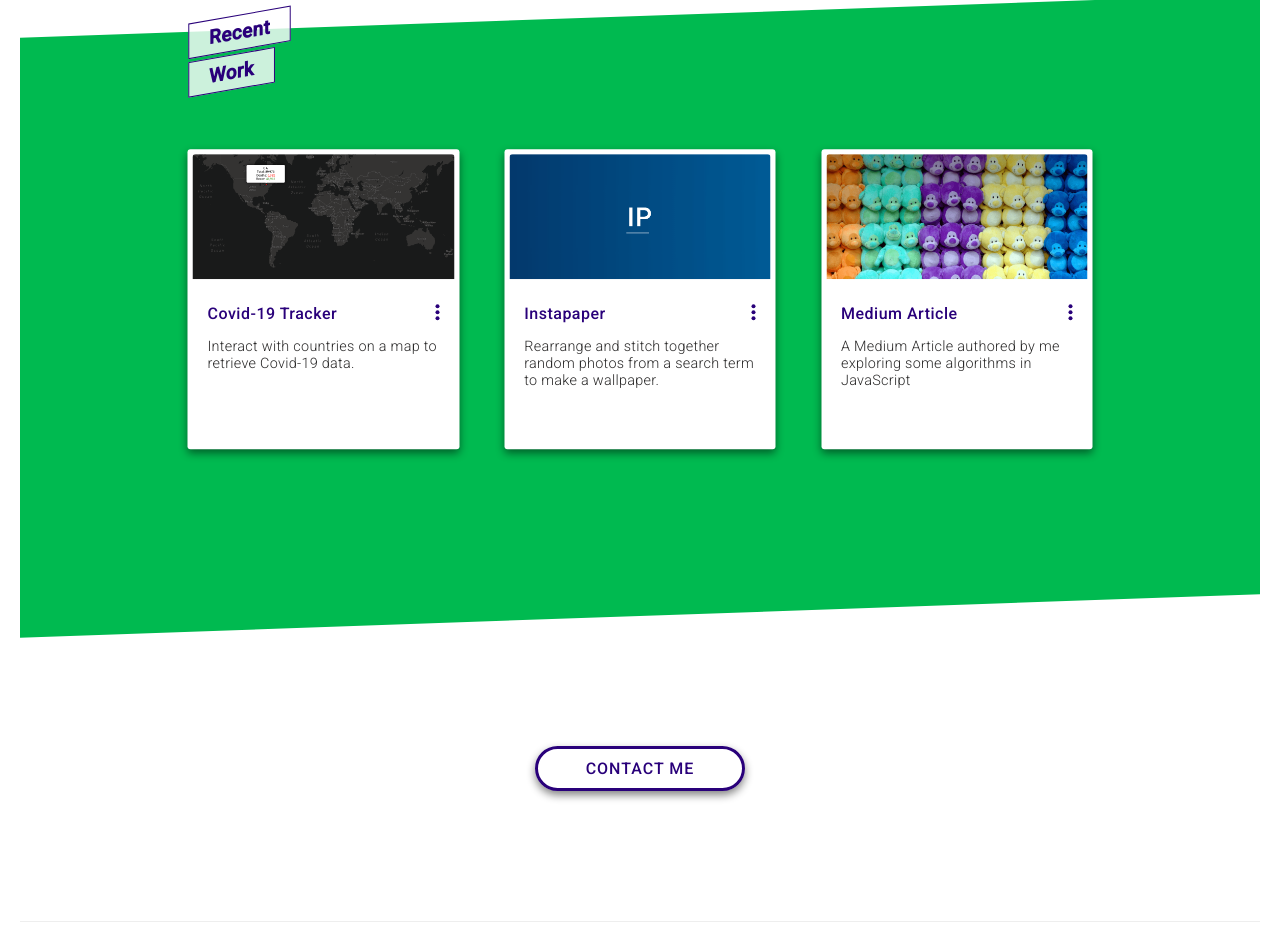
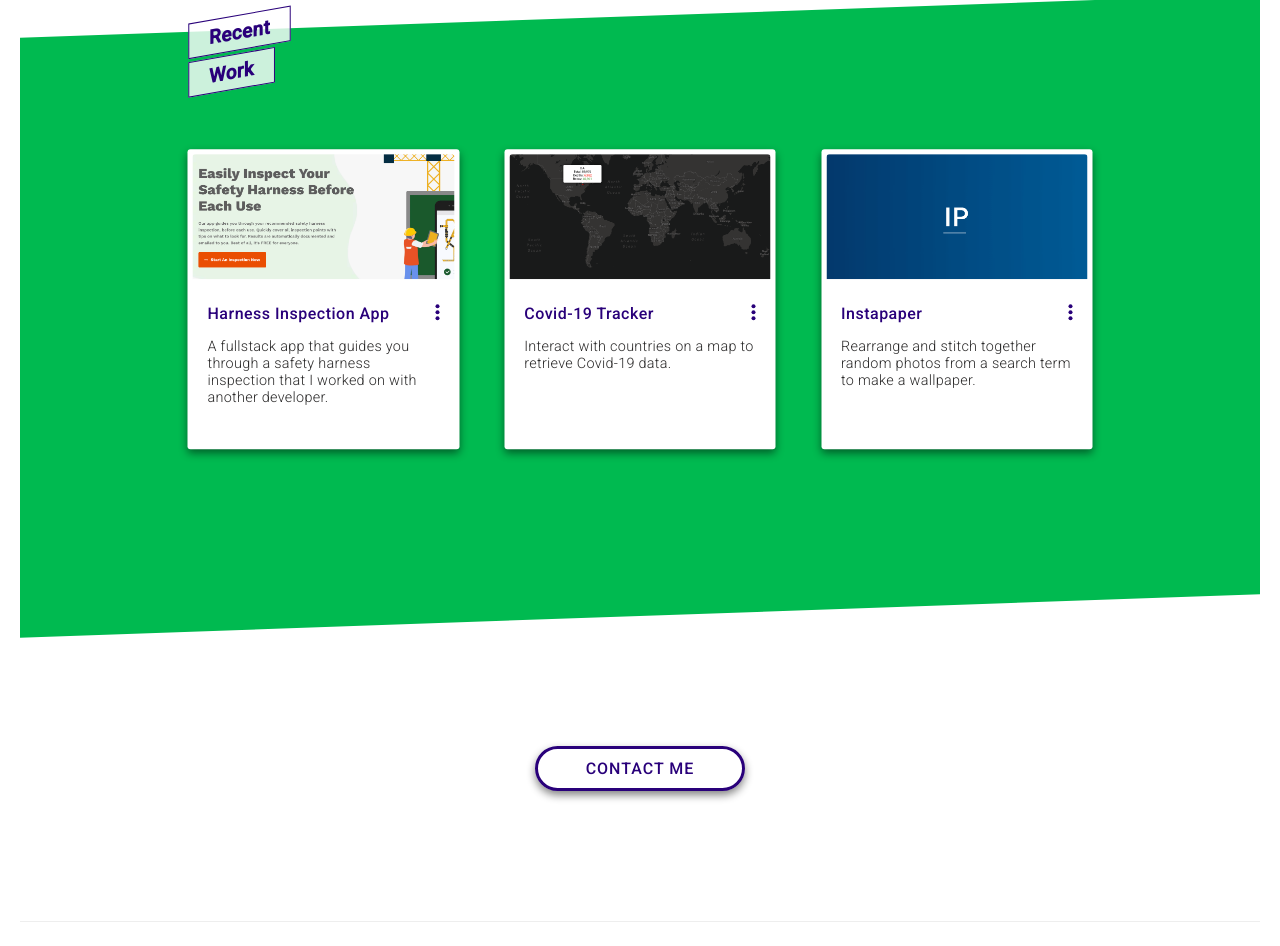
Before and after one commit to ericsmith92/portfolio-v2, a React (Create React App) app: page / in a window 1280 px wide. Shown: the part 858-1804 px from the top of the page. Built offline with nearby package versions, Linux system fonts and the light colour scheme; no server answers.

Commit message:
feat: update work section to include inspection app

```diff
--- a/package.json
+++ b/package.json
@@ -8,7 +8,6 @@
     "@testing-library/react": "^9.3.2",
     "@testing-library/user-event": "^7.1.2",
     "gh-pages": "^3.0.0",
-    "node-sass": "^4.14.1",
     "react": "^16.13.1",
     "react-dom": "^16.13.1",
     "react-highlight-words": "^0.16.0",
@@ -37,5 +36,8 @@
       "last 1 firefox version",
       "last 1 safari version"
     ]
+  },
+  "devDependencies": {
+    "sass": "^1.45.2"
   }
 }
--- a/src/components/Card/CardReveal.js
+++ b/src/components/Card/CardReveal.js
@@ -2,7 +2,7 @@ import React from 'react';
 import Highlighter from "react-highlight-words";
 
 const CardReveal = ({ toggleCardState, accomplishments,  githubURL, projectURL }) => {
-    const keyWords = ['Node', 'Node JS', 'JavaScript', 'JAMstack', 'React', 'stitching', 'PUG', 'Express', 'Unsplash API', 'technical documentation'];
+    const keyWords = ['Node', 'Node JS', 'JavaScript', 'JAMstack', 'React', 'stitching', 'PUG', 'Express', 'Unsplash API', 'technical documentation', 'WordPress', 'WPGraphQL', 'GraphQL'];
     const accomplishmentsList = accomplishments.map((text, index) => <li key={index}>
                                                                         <Highlighter
                                                                             highlightClassName="card_reveal__mark"
--- a/src/components/Work.js
+++ b/src/components/Work.js
@@ -7,6 +7,16 @@ const Work = () => {
             <div className="work_inner">
                 <h2 className="heading_secondary heading_secondary__decorated"><span>Recent</span><span>Work</span></h2>
                 <div className="row">
+                    <div className="col-1-of-3">
+                        <Card
+                            src='/portfolio-v2/images/harness-inspection-cover.png'
+                            title='Harness Inspection App'
+                            description='A fullstack app that guides you through a safety harness inspection that I worked on with another developer.'
+                            accomplishments={['Authored a custom WordPress plugin to register custom post types, allowing for querying and creation of custom post type data via GraphQL', 'Built an interactive React SVG component that guides a user through each harness point needing inspection', 'Sign Up for free and test it out!']}
+                            githubURL='https://github.com/harness-software/harness-inspection'
+                            projectURL='https://inspections.harnessup.com/harness-inspection/register'
+                        />
+                    </div>
                     <div className="col-1-of-3">
                         <Card
                             src='/portfolio-v2/images/covid-19-banner.png'
@@ -27,16 +37,6 @@ const Work = () => {
                             projectURL='http://instapapier.herokuapp.com/'
                             />
                     </div>
-                    <div className="col-1-of-3">
-                        <Card
-                            src='/portfolio-v2/images/medium-banner.png'
-                            title='Medium Article'
-                            description='A Medium Article authored by me exploring some algorithms in JavaScript'
-                            accomplishments={['Got my first taste of writing technical documentation', 'used a combination of GitHub Gists and written explanations to demonstrate and expand upon solutions', 'linked out to other resources I generally use in my problem solving workflow']}
-                            githubURL='https://gist.github.com/ericsmith92'
-                            projectURL='https://ericsmth884.medium.com/the-easiest-way-to-build-cooler-things-with-javascript-fe74eabfe48b'
-                            />
-                    </div>
                 </div>
             </div>
         </section>
```
Also changed, not shown: public/images/harness-inspection-cover.png (added), 1 other file (tests, documents, lock files or other folders).
